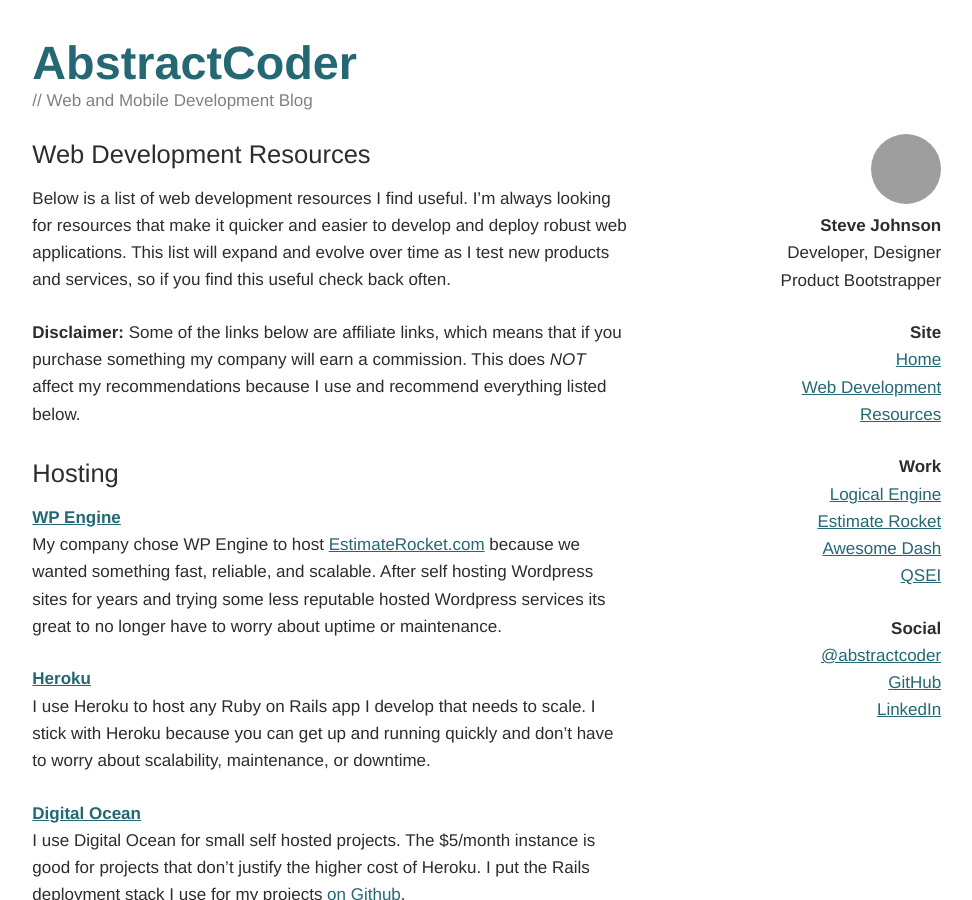
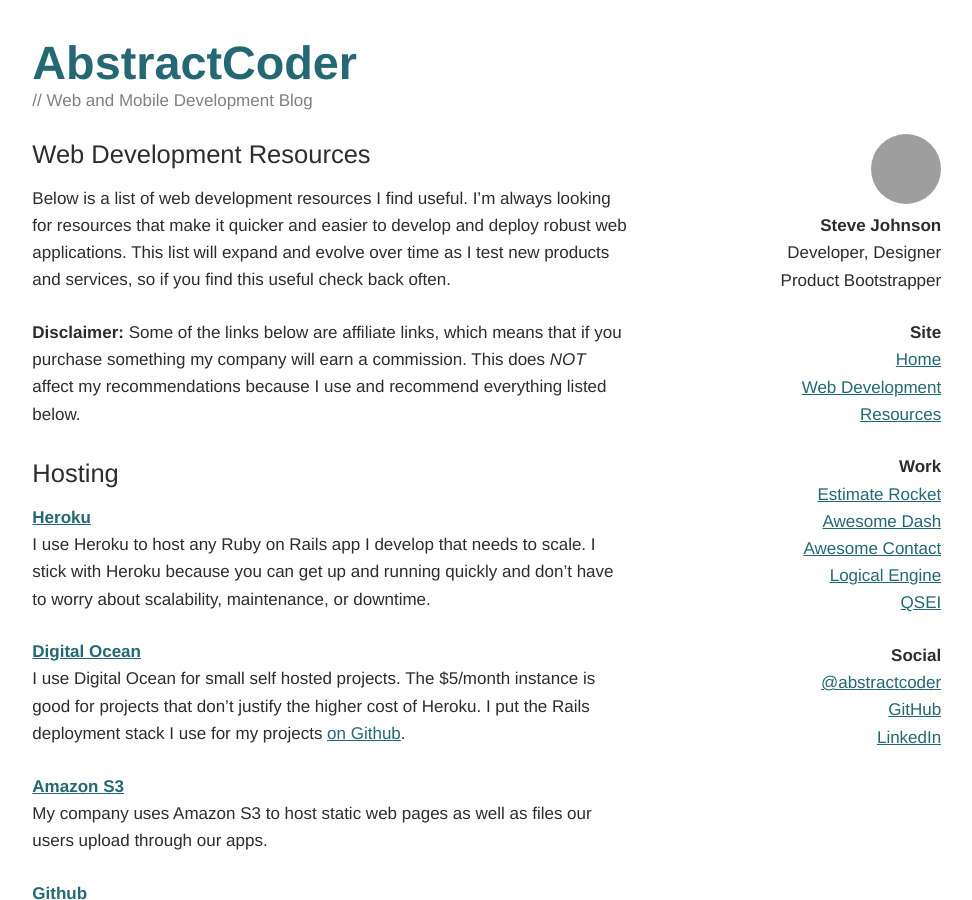
Before and after one commit to abstractcoder/abstractcoder.github.io, a Jekyll site: the page built from web-development-resources/index.md, in a window 1280 px wide and 900 px high. Shown: the whole window, without its empty margins (154-1126 px from the left). Built offline with Jekyll 4.4.1, drawn with Linux system fonts in a browser that asks for light colours; Markdown is read by kramdown in place of the engine named in the settings; comment, search, counter and statistics services are not loaded; grey boxes are pictures that could not be loaded.

Commit message:
Tweaked work and web dev resources page

```diff
--- a/_layouts/default.html
+++ b/_layouts/default.html
@@ -41,11 +41,11 @@
             </p>
             <p>
               <h3>Work</h3>
-              <div><a href="http://www.logicalengine.com">Logical Engine</a></div>
               <div><a href="http://www.estimaterocket.com">Estimate Rocket</a></div>
               <div><a href="http://www.awesomedash.com">Awesome Dash</a></div>
+              <div><a href="http://www.awesomecontact.com">Awesome Contact</a></div>
+              <div><a href="http://www.logicalengine.com">Logical Engine</a></div>
               <div><a href="http://www.getestimating.com">QSEI</a></div>
-
             </p>
             <p>
               <h3>Social</h3>
--- a/web-development-resources/index.md
+++ b/web-development-resources/index.md
@@ -9,8 +9,6 @@
 
 ## Hosting
 
-### [WP Engine](http://www.shareasale.com/r.cfm?b=394686&u=990413&m=41388&urllink=&afftrack=)
-My company chose WP Engine to host [EstimateRocket.com](http://www.estimaterocket.com) because we wanted something fast, reliable, and scalable. After self hosting Wordpress sites for years and trying some less reputable hosted Wordpress services its great to no longer have to worry about uptime or maintenance.
 ### [Heroku](http://www.heroku.com)
 I use Heroku to host any Ruby on Rails app I develop that needs to scale. I stick with Heroku because you can get up and running quickly and don't have to worry about scalability, maintenance, or downtime.
 ### [Digital Ocean](https://www.digitalocean.com/?refcode=1a3f0906ff44)
```
